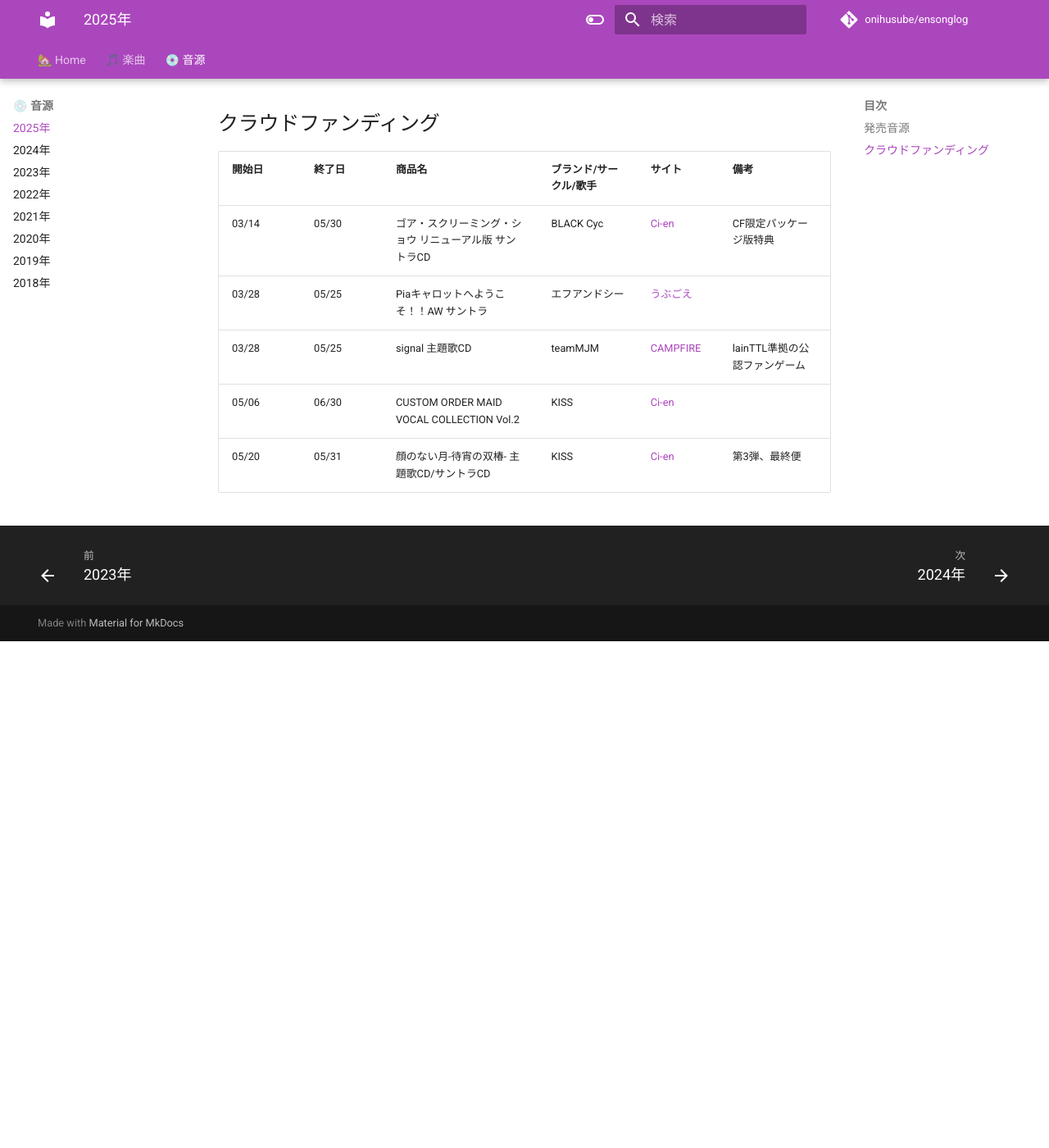
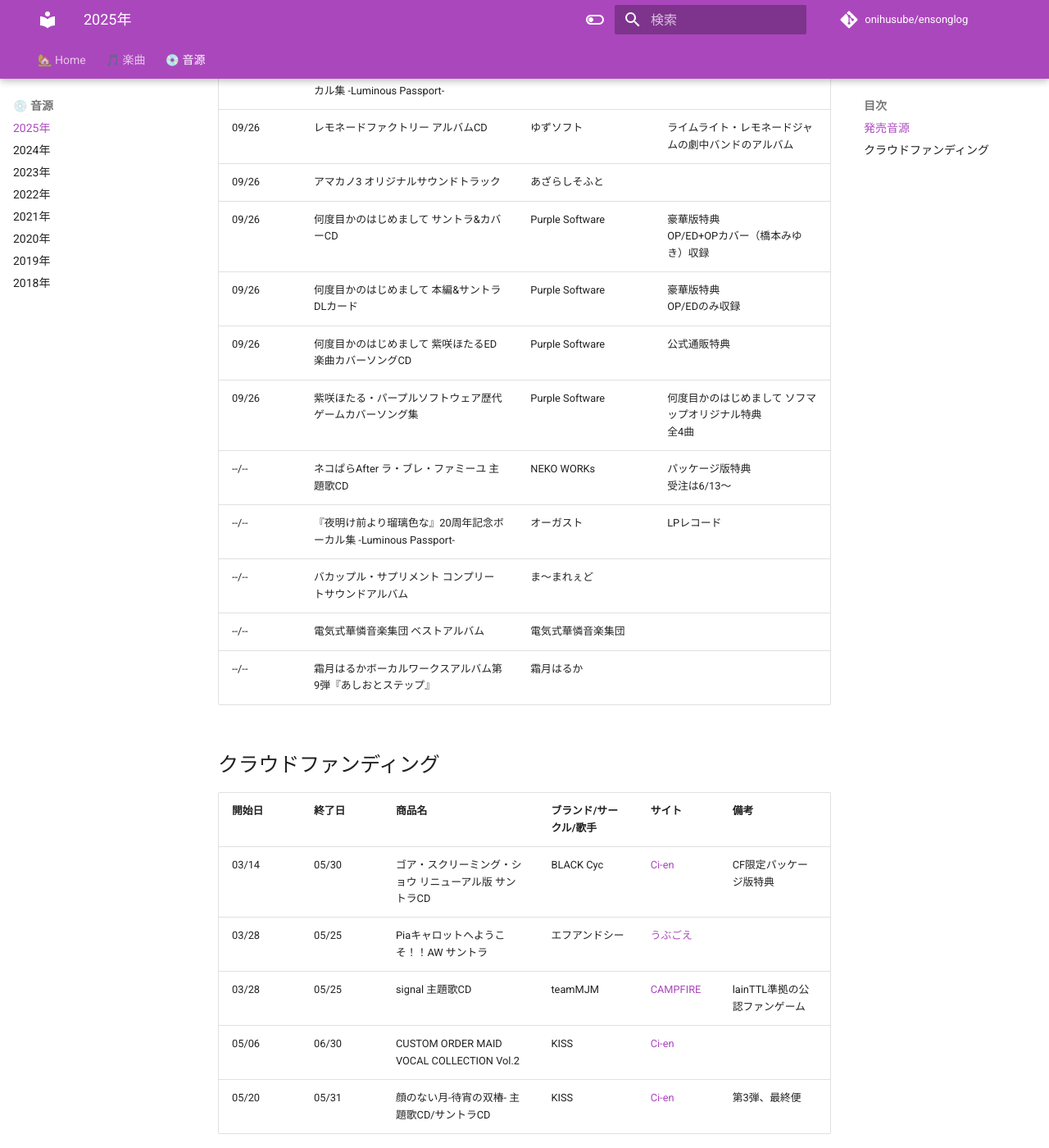
Before and after one commit to onihusube/ensonglog, an MkDocs documentation site: the page built from docs/2025/音源.md, in a window 1280 px wide and 1400 px high, scrolled down 8324 px. Shown: the whole window at 82% size. Built offline with MkDocs 1.6.1 and Material for MkDocs 9.7.7, drawn with Linux system fonts in a browser that asks for light colours; comment, search, counter and statistics services are not loaded; before the commit the page ends 9106 px from its top, so only the background shows below that; some of the changed text lies outside the part shown.

Commit message:
音源など追加

```diff
--- a/docs/2025/音源.md
+++ b/docs/2025/音源.md
@@ -106,13 +106,17 @@
 | 06/12 | VIRTUAL GIRL @ WORLD'S END オリジナルサウンドトラックCD | ブシロードゲームス | LIMITED BOX 同梱特典 |
 | 06/15 | [雨音、時々晴れ模様 サウンドトラックCD](../2024/%E9%9F%B3%E6%BA%90%E5%80%8B%E5%88%A5/%E9%9B%A8%E9%9F%B3%E3%80%81%E6%99%82%E3%80%85%E6%99%B4%E3%82%8C%E6%A8%A1%E6%A7%98%20%E3%82%B5%E3%82%A6%E3%83%B3%E3%83%89%E3%83%88%E3%83%A9%E3%83%83%E3%82%AFCD.md) | Creative Blossoms | [BOOTH](https://creativeblossoms.booth.pm/items/6656329) </br> C105先行 |
 | 06/20 | 妖狐の深夜配信 Soundtrack | Fox House | [Steam](https://store.steampowered.com/app/3745100/_Soundtrack/?curator_clanid=44622143) |
-| 06/25 | 魔法少女ノ魔女裁判「オリジナルサウンドトラック | フロンティアワークス |  |
+| 06/24 | ホレスの格闘場 Ⅲ Original Soundtrack | WorkNite Games/Alice Publication | [Steam](https://store.steampowered.com/app/3709900/_III_Original_Soundtrack/) |
+| 06/25 | 記憶の鍵盤 -Theme Songs- | Laplacian | [LinkCore](https://linkco.re/r8B0rE1r?lang=ja) </br> [試聴](https://www.youtube.com/playlist?list=OLAK5uy_n29zUHyIEEMz8lUfTJt-rNWqIzJXMDnsE) |
+| 06/25 | Fallen / Brand New World Original Soundtrack | Parthia Studio LLC | [Steam](https://store.steampowered.com/app/3802590/Fallen__Brand_New_World_Original_Soundtrack/) |
+| 06/25 | V-LOVER！Soundtrack | Hentopia/LewdLoco | [Steam](https://store.steampowered.com/app/3778050/VLOVERSoundtrack/) |
 | 06/27 | [Argonauts Vocal Album vol.2](./音源個別/Argonauts%20Vocal%20Album%20vol.2.md) | Argonauts | M3春 先行 |
 | 06/27 | お姉ちゃんのあまエロレッスン2 録り下ろしボイスドラマ＆OP・EDテーマ | ANIM | 初回特典、DLカード |
 | 06/27 | シークレット・デッサン オリジナルサウンドトラック | あざらしそふと+1 | 豪華版特典 |
 | 06/27 | ハッピーウィークエンド オリジナルサウンドトラックCD | HOOKSOFT | 豪華限定版特典 |
 | 06/27 | ワナクリ2 オリジナルヴォーカルCD | DESSERT Soft | 予約特典 |
 | 07/09 | ToHeart 主題歌シングル「Feeling Heart」 | AQUAPLUS | OP/ED収録 |
+| 07/18 | 魔法少女ノ魔女裁判 コンプリートオリジナルサウンドトラック | フロンティアワークス |  |
 | 07/20 | 素晴らしき日々〜不連続存在〜 15th Anniversary edition MUSIC CDS | ケロQ | 素晴らしき日々ヴォーカルCD・素晴らしき日々サウンドトラック・終ノ空 ReMix |
 | 07/25 | アンラベル・トリガー -Prelude to War- カバーソングCD | Archive | 数量限定豪華版/豪華版Wセット特典 |
 | 07/25 | ギャルズフィクション 主題歌CD | 自宅すたじお | 同梱特典 |
@@ -126,9 +130,15 @@
 | 09/20 | 夜明け前より瑠璃色な 20周年記念ボーカル集 -Luminous Passport- |	AUGAST | LPレコード2枚組 |
 | 09/26 | レモネードファクトリー アルバムCD |	ゆずソフト | ライムライト・レモネードジャムの劇中バンドのアルバム |
 | 09/26 | アマカノ3 オリジナルサウンドトラック | あざらしそふと |  |
+| 09/26 | 何度目かのはじめまして サントラ&カバーCD | Purple Software | 豪華版特典 </br> OP/ED+OPカバー（橋本みゆき）収録 |
+| 09/26 | 何度目かのはじめまして 本編&サントラDLカード | Purple Software | 豪華版特典 </br> OP/EDのみ収録 |
+| 09/26 | 何度目かのはじめまして 紫咲ほたるED楽曲カバーソングCD | Purple Software | 公式通販特典 |
+| 09/26 | 紫咲ほたる・パープルソフトウェア歴代ゲームカバーソング集 | Purple Software | 何度目かのはじめまして ソフマップオリジナル特典 </br> 全4曲 |
 | --/-- | ネコぱらAfter ラ・ブレ・ファミーユ 主題歌CD | NEKO WORKs | パッケージ版特典 </br> 受注は6/13～ |
 | --/-- | 『夜明け前より瑠璃色な』20周年記念ボーカル集 -Luminous Passport- | オーガスト | LPレコード |
 | --/-- | バカップル・サプリメント コンプリートサウンドアルバム | ま～まれぇど |  |
+| --/-- | 電気式華憐音楽集団 ベストアルバム | 電気式華憐音楽集団 |  |
+| --/-- | 霜月はるかボーカルワークスアルバム第9弾『あしおとステップ』 | 霜月はるか |  |
 
 ## クラウドファンディング
 
```
Also changed, not shown: other parts of docs/2025/音源.md (+1 -1 lines), docs/2025/楽曲.md (+4 -3 lines).
